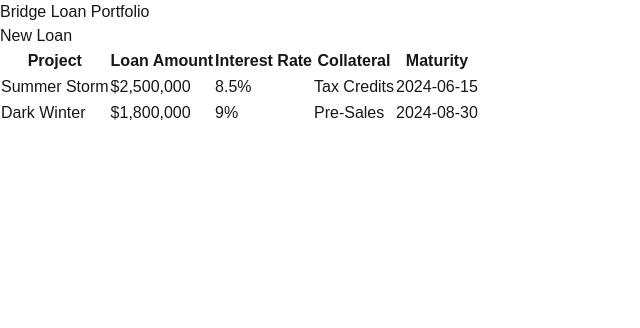
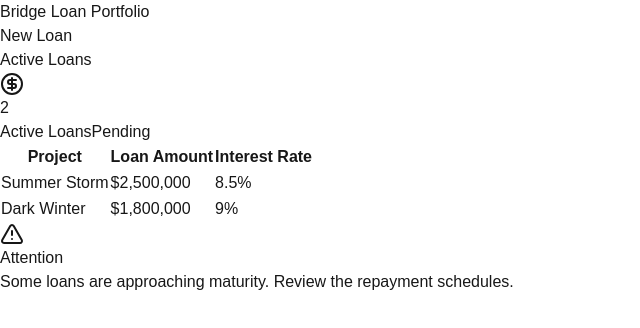
Before and after one commit to ChrisKDaniels/test-build, a Next.js app: page / in a window 1280 px wide. Shown: the top 328 px of the page, without its empty margins (0-640 px from the left). Built offline with nearby package versions, Linux system fonts and the light colour scheme.

Commit message:
Fix: Resolve unused variable errors

```diff
--- a/src/app/page.tsx
+++ b/src/app/page.tsx
@@ -1,4 +1,4 @@
-"use client"; // Add this to ensure the file is treated as a client component
+"use client";
 
 import React, { useState } from "react";
 import { Card, CardHeader, CardTitle, CardContent } from "@/components/ui/card";
@@ -29,43 +29,6 @@ const BridgeLoanDashboard = () => {
   ];
 
   const [loans, setLoans] = useState(initialLoans);
-  const [showForm, setShowForm] = useState(false);
-  const [newLoan, setNewLoan] = useState({
-    projectName: "",
-    loanAmount: "",
-    interestRate: "",
-    collateral: "",
-    maturityDate: "",
-    status: "Current",
-    riskLevel: "Low",
-  });
-
-  // Handle form input changes
-  const handleInputChange = (e: React.ChangeEvent<HTMLInputElement>) => {
-    const { name, value } = e.target;
-    setNewLoan({ ...newLoan, [name]: value });
-  };
-
-  // Handle adding a new loan
-  const handleAddLoan = (e: React.FormEvent) => {
-    e.preventDefault();
-    const formattedLoan = {
-      ...newLoan,
-      loanAmount: parseFloat(newLoan.loanAmount),
-      interestRate: parseFloat(newLoan.interestRate),
-    };
-    setLoans([...loans, formattedLoan]);
-    setShowForm(false);
-    setNewLoan({
-      projectName: "",
-      loanAmount: "",
-      interestRate: "",
-      collateral: "",
-      maturityDate: "",
-      status: "Current",
-      riskLevel: "Low",
-    });
-  };
 
   return (
     <div className="p-6 space-y-6 bg-gray-50">
@@ -73,108 +36,76 @@ const BridgeLoanDashboard = () => {
       <div className="flex justify-between items-center">
         <h1 className="text-2xl font-bold text-gray-900">Bridge Loan Portfolio</h1>
         <div className="flex gap-4">
-          <button
-            className="px-4 py-2 bg-blue-600 text-white rounded-lg hover:bg-blue-700"
-            onClick={() => setShowForm(!showForm)}
-          >
-            {showForm ? "Close Form" : "New Loan"}
+          <button className="px-4 py-2 bg-blue-600 text-white rounded-lg hover:bg-blue-700">
+            New Loan
           </button>
         </div>
       </div>
 
-      {/* New Loan Form */}
-      {showForm && (
-        <form onSubmit={handleAddLoan} className="p-4 bg-white border rounded-lg space-y-4">
-          <div>
-            <label className="block text-sm font-medium text-gray-700">Project Name</label>
-            <input
-              type="text"
-              name="projectName"
-              value={newLoan.projectName}
-              onChange={handleInputChange}
-              className="mt-1 block w-full p-2 border rounded-lg"
-              required
-            />
+      {/* Metrics */}
+      <div className="grid grid-cols-1 md:grid-cols-2 lg:grid-cols-4 gap-4">
+        <Card>
+          <CardHeader className="flex flex-row items-center justify-between pb-2">
+            <CardTitle className="text-sm font-medium text-gray-500">Active Loans</CardTitle>
+            <CircleDollarSign className="h-4 w-4 text-gray-500" />
+          </CardHeader>
+          <CardContent>
+            <div className="text-2xl font-bold">{loans.length}</div>
+          </CardContent>
+        </Card>
       </div>
-          <div>
-            <label className="block text-sm font-medium text-gray-700">Loan Amount</label>
-            <input
-              type="number"
-              name="loanAmount"
-              value={newLoan.loanAmount}
-              onChange={handleInputChange}
-              className="mt-1 block w-full p-2 border rounded-lg"
-              required
-            />
-          </div>
-          <div>
-            <label className="block text-sm font-medium text-gray-700">Interest Rate</label>
-            <input
-              type="number"
-              step="0.01"
-              name="interestRate"
-              value={newLoan.interestRate}
-              onChange={handleInputChange}
-              className="mt-1 block w-full p-2 border rounded-lg"
-              required
-            />
-          </div>
-          <div>
-            <label className="block text-sm font-medium text-gray-700">Collateral</label>
-            <input
-              type="text"
-              name="collateral"
-              value={newLoan.collateral}
-              onChange={handleInputChange}
-              className="mt-1 block w-full p-2 border rounded-lg"
-              required
-            />
-          </div>
-          <div>
-            <label className="block text-sm font-medium text-gray-700">Maturity Date</label>
-            <input
-              type="date"
-              name="maturityDate"
-              value={newLoan.maturityDate}
-              onChange={handleInputChange}
-              className="mt-1 block w-full p-2 border rounded-lg"
-              required
-            />
-          </div>
-          <button
-            type="submit"
-            className="px-4 py-2 bg-green-600 text-white rounded-lg hover:bg-green-700"
-          >
-            Add Loan
-          </button>
-        </form>
-      )}
 
-      {/* Loans Table */}
-      <div className="mt-4">
-        <table className="min-w-full bg-white divide-y divide-gray-200 rounded-lg">
-          <thead>
+      {/* Tabs */}
+      <Tabs defaultValue="active" className="w-full">
+        <TabsList>
+          <TabsTrigger value="active">Active Loans</TabsTrigger>
+          <TabsTrigger value="pending">Pending</TabsTrigger>
+        </TabsList>
+
+        <TabsContent value="active">
+          <div className="overflow-x-auto">
+            <table className="min-w-full divide-y divide-gray-200">
+              <thead className="bg-gray-50">
                 <tr>
-              <th>Project</th>
-              <th>Loan Amount</th>
-              <th>Interest Rate</th>
-              <th>Collateral</th>
-              <th>Maturity</th>
+                  <th className="px-6 py-3 text-left text-xs font-medium text-gray-500 uppercase">
+                    Project
+                  </th>
+                  <th className="px-6 py-3 text-left text-xs font-medium text-gray-500 uppercase">
+                    Loan Amount
+                  </th>
+                  <th className="px-6 py-3 text-left text-xs font-medium text-gray-500 uppercase">
+                    Interest Rate
+                  </th>
                 </tr>
               </thead>
               <tbody>
-            {loans.map((loan, idx) => (
-              <tr key={idx}>
-                <td>{loan.projectName}</td>
-                <td>${loan.loanAmount.toLocaleString()}</td>
-                <td>{loan.interestRate}%</td>
-                <td>{loan.collateral}</td>
-                <td>{loan.maturityDate}</td>
+                {loans.map((loan, index) => (
+                  <tr key={index}>
+                    <td className="px-6 py-4 whitespace-nowrap text-sm font-medium text-gray-900">
+                      {loan.projectName}
+                    </td>
+                    <td className="px-6 py-4 whitespace-nowrap text-sm text-gray-500">
+                      ${loan.loanAmount.toLocaleString()}
+                    </td>
+                    <td className="px-6 py-4 whitespace-nowrap text-sm text-gray-500">
+                      {loan.interestRate}%
+                    </td>
                   </tr>
                 ))}
               </tbody>
             </table>
           </div>
+        </TabsContent>
+      </Tabs>
+
+      {/* Alert */}
+      <Alert className="mt-4">
+        <AlertTriangle className="h-4 w-4" />
+        <AlertTitle>Attention</AlertTitle>
+        <AlertDescription>
+          Some loans are approaching maturity. Review the repayment schedules.
+        </AlertDescription>
+      </Alert>
     </div>
   );
 };
```
Lines whose indentation alone changed are shown as unchanged.
